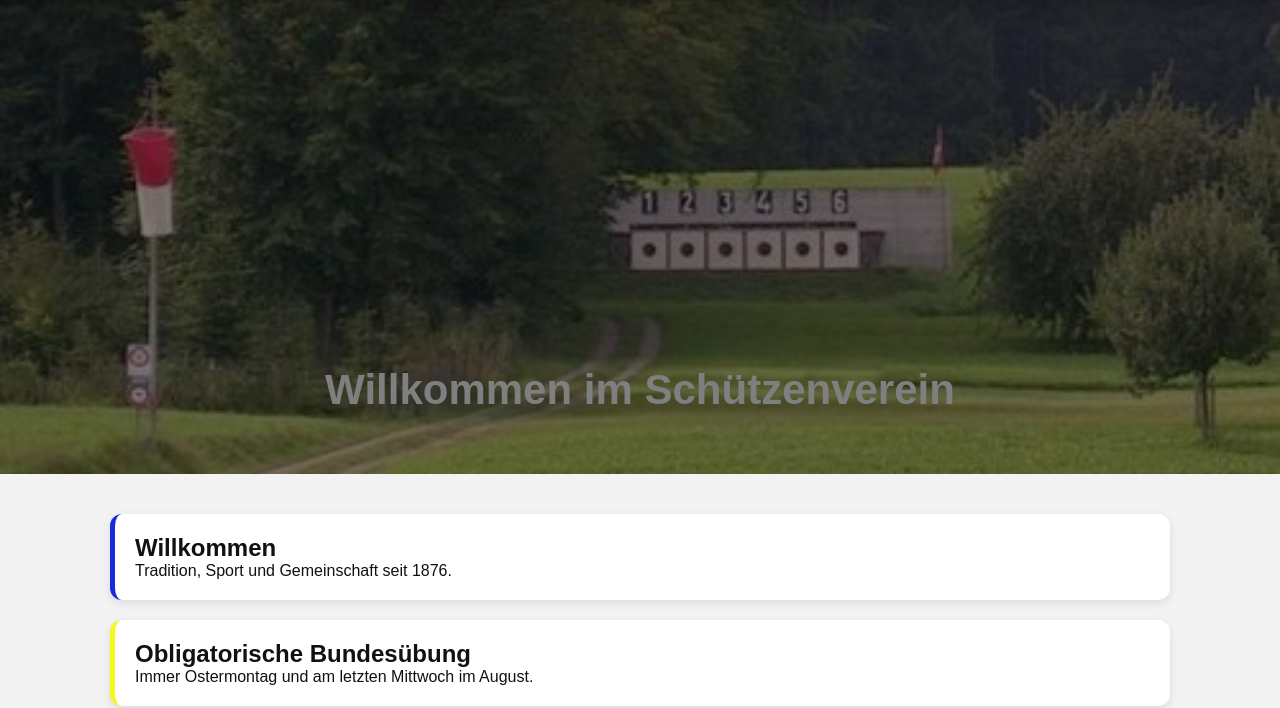
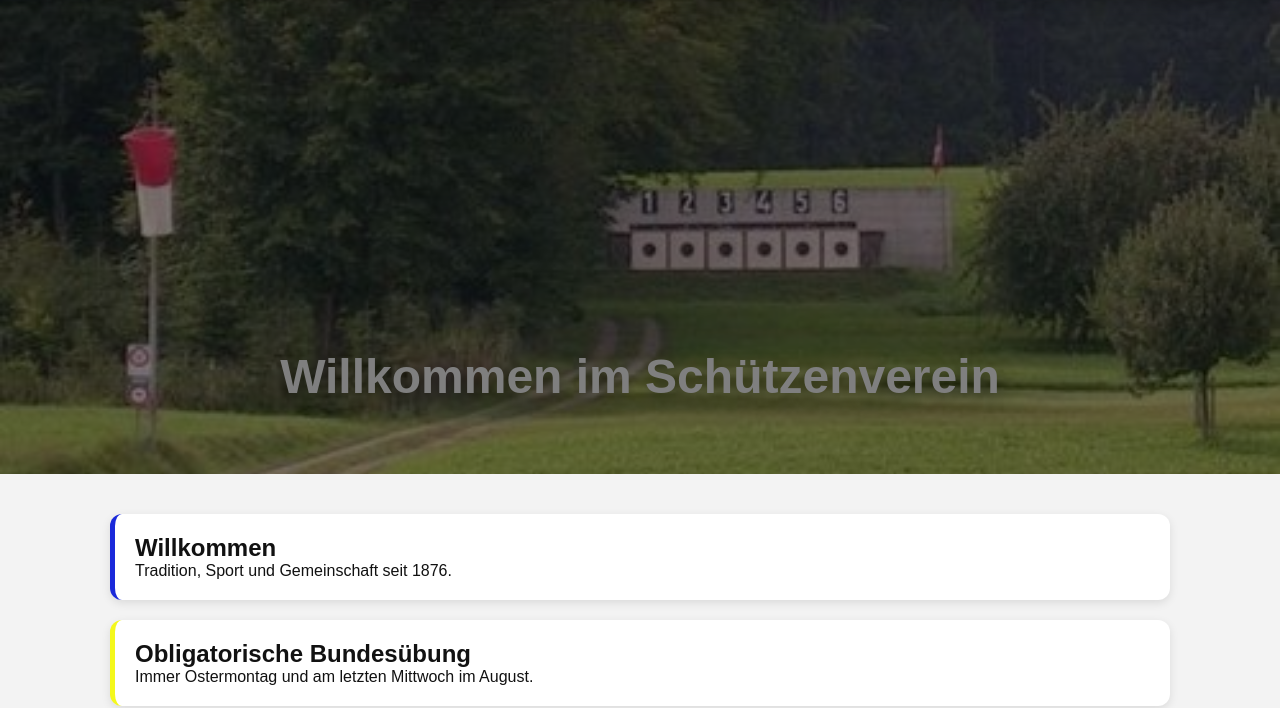
Before and after one commit to ThutSky-and-more/schuetzenverein, an Eleventy site: page index.njk in a window 1280 px wide. Shown: the part 96-804 px from the top of the page. Built offline with nearby package versions, Linux system fonts and the light colour scheme; Eleventy itself is replaced by a stand-in of ours; files that its build step writes are made by us from their sources.

Commit message:
Update index.njk

```diff
--- a/index.njk
+++ b/index.njk
@@ -160,10 +160,10 @@ nav a:hover{
 }
 
 .hero h1{
-  position:relative;
-  color:white;
-  font-size:42px;
-  margin-bottom:60px;
+    color: white;
+    font-size: 48px;
+    text-shadow: 0 5px 18px rgba(0,0,0,.6);
+    margin-bottom: 70px;
 }
 
 main{
```
